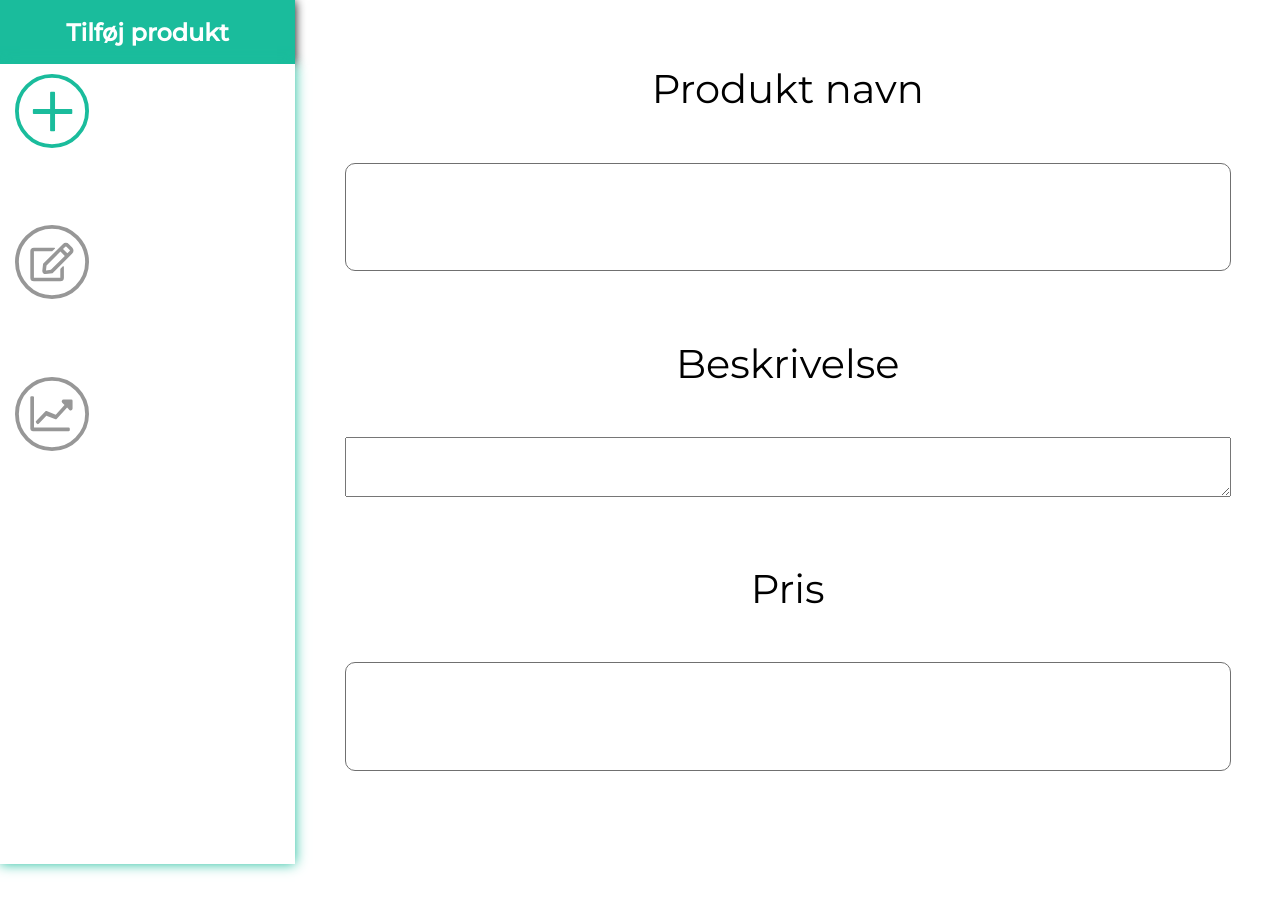
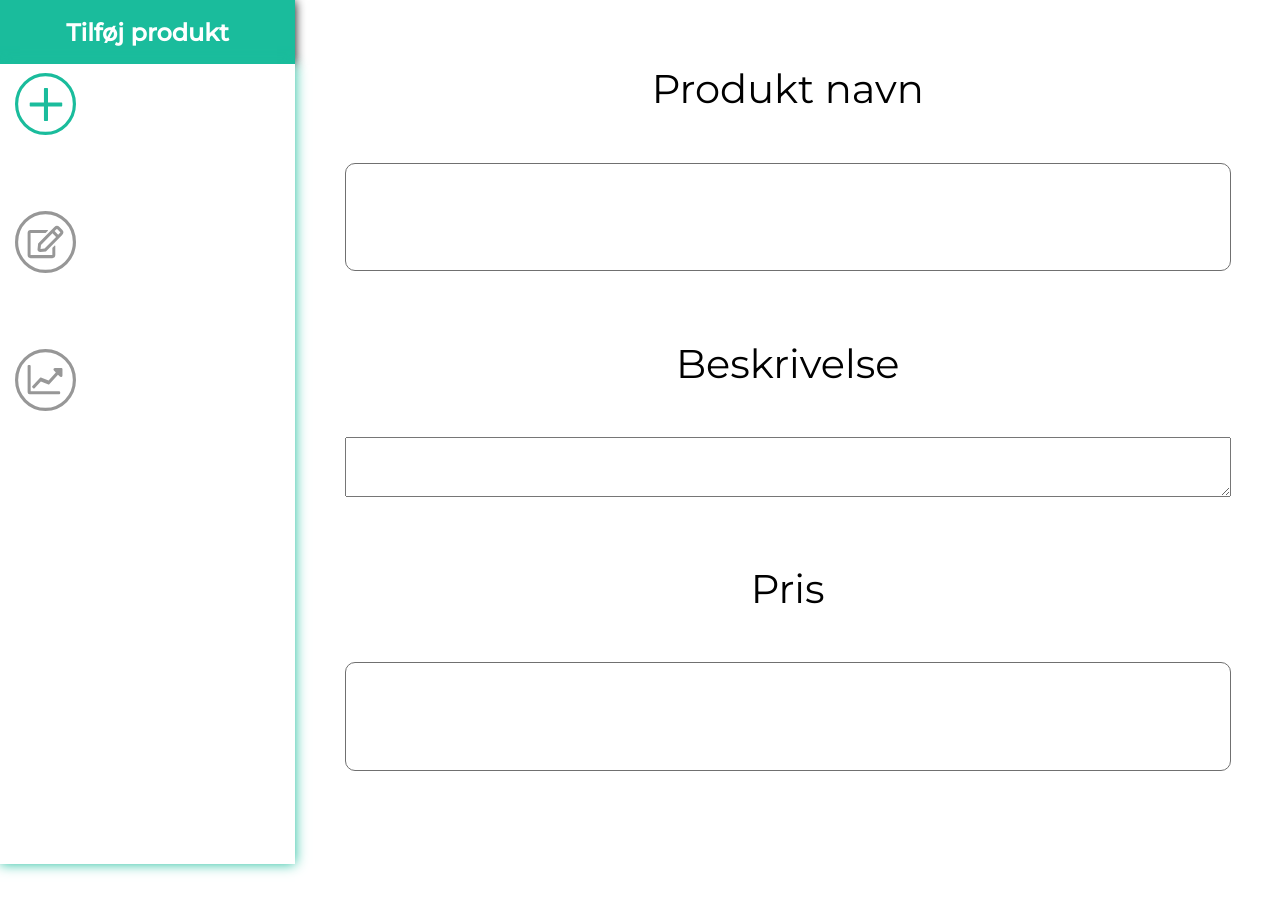
Before and after one commit to nikolai001/gulptest, a website: page index.html in a window 1280 px wide. Drawn offline with nearby package versions, Linux system fonts and the light colour scheme.

Commit message:
Tilføjede lidt af det der matematik der så jaaaaaaa...

```diff
--- a/css/nav.scss
+++ b/css/nav.scss
@@ -6,6 +6,8 @@ $desktop:"screen and (min-width: 1000px)";
 $bkgColor:#ffff;
 
 $PrimColor:#1ABC9C;
+
+$NavButton:18%;
 
 nav{
   display:flex;
@@ -18,7 +20,7 @@ nav{
   background-color:$bkgColor;
 
   a{
-    width:18%;
+    width:$NavButton;
     &:nth-child(n+2){
       filter:grayscale(100%);
     }
@@ -35,7 +37,7 @@ nav{
     padding: 2% 0;
 
     a {
-      width: 10%;
+      width: $NavButton/1.2;
 
       img {
         width: 100% !important;;
@@ -55,7 +57,7 @@ nav{
     height:100vh;
 
     a {
-      width: 25%;
+      width:$NavButton*1.15;
       margin-bottom:25%;
       margin-left:5%;
 
```
Also changed, not shown: css/nav.css, 1 other file.
